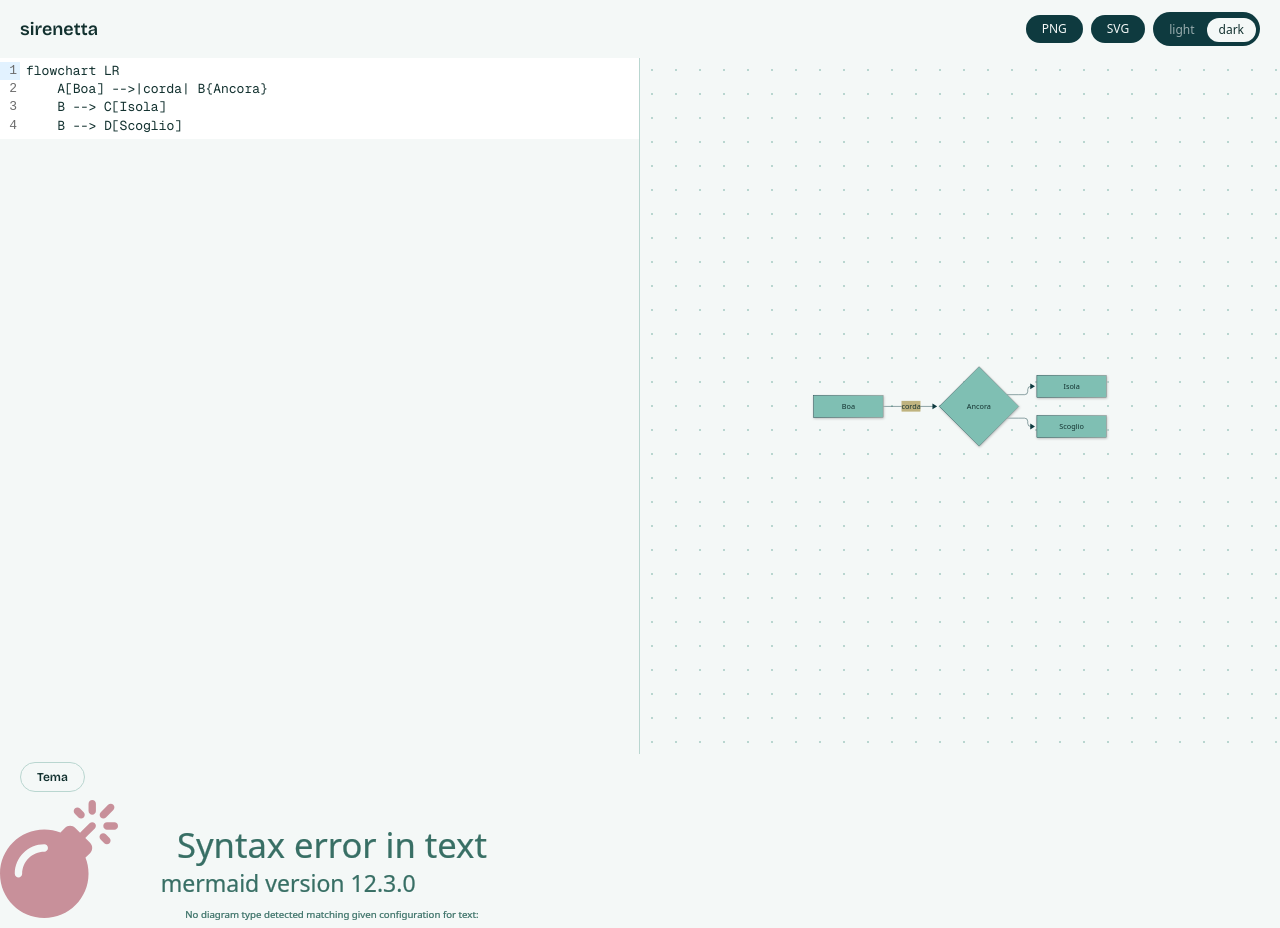
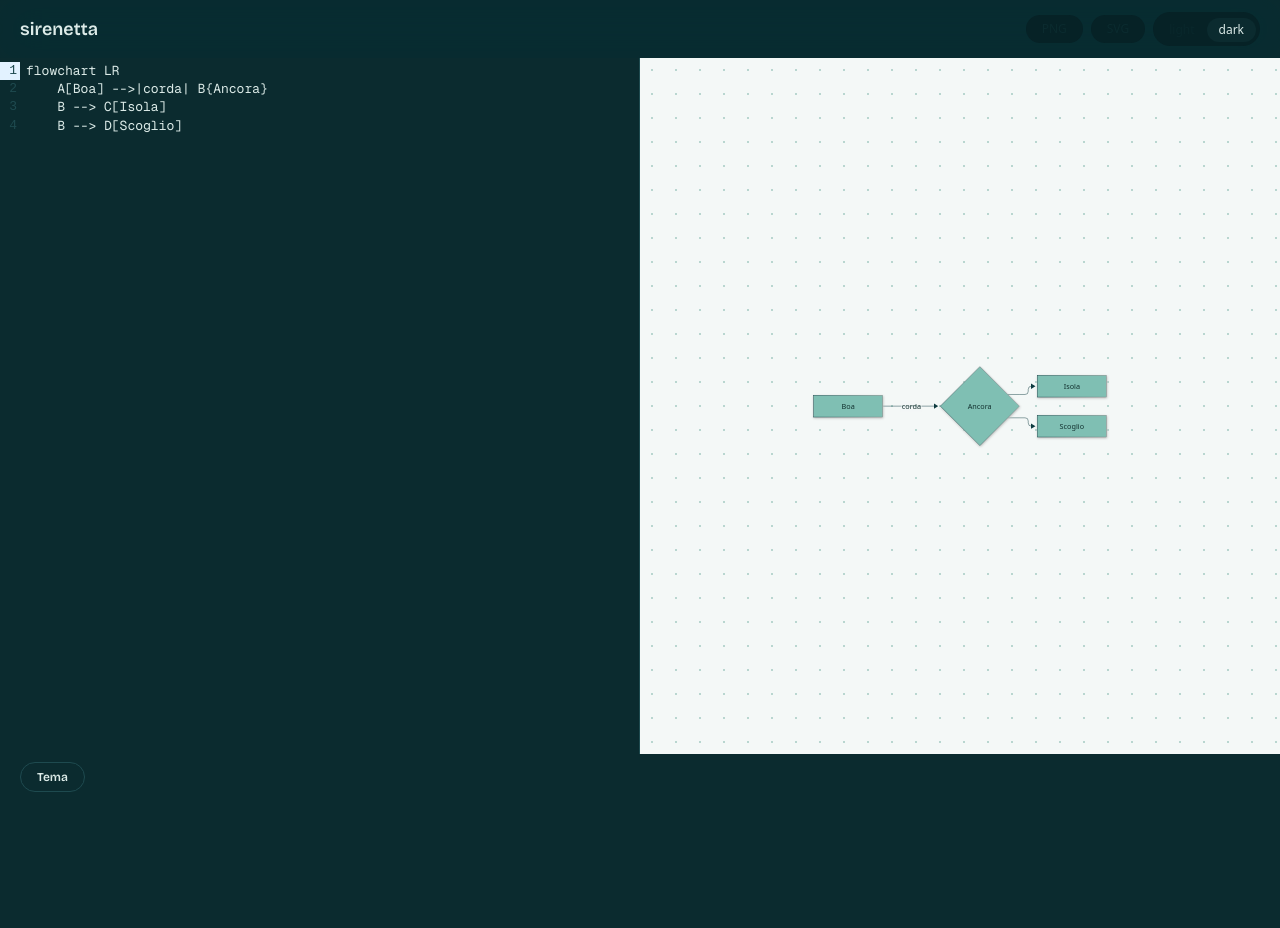
Before and after one commit to alkekengi/Sirenetta, a Next.js app: page / in a window 1280 px wide. After the commit the page ends 800 px from the top, so only its background shows below. Built offline with nearby package versions, Linux system fonts and the light colour scheme.

Commit message:
fix: dark class wiring, CM theme, edge label on paper, translucent header, lint

```diff
--- a/src/app/globals.css
+++ b/src/app/globals.css
@@ -42,6 +42,7 @@ body {
 }
 
 .drafting-grid {
-  background-image: radial-gradient(var(--line) 1px, transparent 1px);
+  background-color: #f4f8f7;
+  background-image: radial-gradient(#b9d6d0 1px, transparent 1px);
   background-size: 24px 24px;
 }
--- a/src/components/Editor.tsx
+++ b/src/components/Editor.tsx
@@ -13,14 +13,23 @@ export default function Editor({ value, onChange }: Props) {
     <CodeMirror
       value={value}
       onChange={onChange}
-      theme="light"
+      theme="none"
       height="100%"
+      className="h-full [&_.cm-editor]:h-full [&_.cm-scroller]:h-full"
       extensions={[
         EditorView.lineWrapping,
         EditorView.theme({
           "&": { height: "100%", background: "transparent", color: "var(--ink)" },
-          ".cm-gutters": { background: "transparent", border: "none" },
-          ".cm-content": { fontFamily: "var(--font-geist-mono), monospace", fontSize: "13px" },
+          ".cm-gutters": { background: "transparent", border: "none", color: "var(--line)" },
+          ".cm-content": {
+            fontFamily: "var(--font-geist-mono), monospace",
+            fontSize: "13px",
+            caretColor: "var(--accent)",
+          },
+          ".cm-cursor, .cm-dropCursor": { borderLeftColor: "var(--accent)" },
+          "&.cm-focused .cm-selectionBackground, .cm-selectionBackground, .cm-content ::selection": {
+            background: "color-mix(in srgb, var(--accent) 25%, transparent)",
+          },
           ".cm-activeLine": { background: "transparent" },
         }),
       ]}
--- a/src/components/Preview.tsx
+++ b/src/components/Preview.tsx
@@ -39,7 +39,8 @@ export default function Preview({ code, theme, onSvg, className }: Props) {
   if (error) {
     return (
       <div
-        className={`flex items-center justify-center p-6 text-sm text-accent ${className ?? ""}`}
+        className={`drafting-grid flex items-center justify-center p-6 text-sm ${className ?? ""}`}
+        style={{ color: "#c2452d" }}
         role="alert"
       >
         {error}
@@ -49,7 +50,10 @@ export default function Preview({ code, theme, onSvg, className }: Props) {
 
   if (!svg) {
     return (
-      <div className={`flex items-center justify-center p-6 text-sm opacity-50 ${className ?? ""}`}>
+      <div
+        className={`drafting-grid flex items-center justify-center p-6 text-sm ${className ?? ""}`}
+        style={{ color: "#5a7a76" }}
+      >
         Rendering…
       </div>
     );
--- a/src/components/StudioClient.tsx
+++ b/src/components/StudioClient.tsx
@@ -29,6 +29,7 @@ export default function StudioClient() {
   const debouncedCode = useDebounced(code ?? "", 250);
 
   useEffect(() => {
+    // eslint-disable-next-line react-hooks/set-state-in-effect -- localStorage draft: hydrate after mount to avoid SSR mismatch
     setCode(loadDraft());
   }, []);
 
@@ -42,6 +43,10 @@ export default function StudioClient() {
 
   const handleSvg = useCallback((svg: string | null) => setLastSvg(svg), []);
 
+  useEffect(() => {
+    document.documentElement.classList.toggle("dark", mode === "dark");
+  }, [mode]);
+
   function handleDownloadSvg() {
     if (lastSvg) downloadSvg(lastSvg, "diagram.svg");
   }
@@ -52,7 +57,14 @@ export default function StudioClient() {
 
   return (
     <div className="flex min-h-dvh flex-col bg-canvas text-ink">
-      <header className="flex items-center justify-between px-5 py-3">
+      <header
+        className="sticky top-0 z-10 flex items-center justify-between px-5 py-3"
+        style={{
+          background: "color-mix(in srgb, var(--canvas) 70%, transparent)",
+          backdropFilter: "blur(20px) saturate(180%)",
+          WebkitBackdropFilter: "blur(20px) saturate(180%)",
+        }}
+      >
         <span className="font-display text-lg font-semibold">sirenetta</span>
         <div className="flex items-center gap-2">
           <button
@@ -90,8 +102,8 @@ export default function StudioClient() {
         </div>
       </header>
 
-      <main className="grid flex-1 grid-cols-1 lg:grid-cols-2">
-        <section className="border-r border-line">
+      <main className="grid min-h-0 flex-1 grid-cols-1 lg:grid-cols-2">
+        <section className="min-h-0 border-r border-line">
           {code === null ? (
             <div className="p-5 text-sm opacity-50">Loading…</div>
           ) : (
--- a/src/lib/render.ts
+++ b/src/lib/render.ts
@@ -11,33 +11,40 @@ export type DiagramTheme = {
   fontSize: string;
 };
 
-let initialized = false;
-
 function ensureInit(theme: DiagramTheme) {
   mermaid.initialize({
     startOnLoad: false,
     securityLevel: "loose",
     theme: "base",
+    flowchart: { htmlLabels: false },
     themeVariables: {
       ...theme,
+      edgeLabelBackground: theme.background,
+      clusterBkg: theme.background,
       fontFamily: theme.fontFamily,
     },
   });
-  initialized = true;
+}
+
+function cleanup(id: string) {
+  document.getElementById(`d${id}`)?.remove();
+  document.getElementById(id)?.remove();
 }
 
 export async function renderDiagram(
   code: string,
   theme: DiagramTheme,
 ): Promise<{ svg: string } | { error: string }> {
+  const id = `mermaid-${Date.now()}-${Math.random().toString(36).slice(2)}`;
   try {
     ensureInit(theme);
-    const id = `mermaid-${Date.now()}-${Math.random().toString(36).slice(2)}`;
     const { svg } = await mermaid.render(id, code);
     return { svg };
   } catch (e) {
     const msg =
       e instanceof Error ? e.message.split("\n")[0] : "Invalid diagram syntax";
     return { error: msg };
+  } finally {
+    cleanup(id);
   }
 }
```
